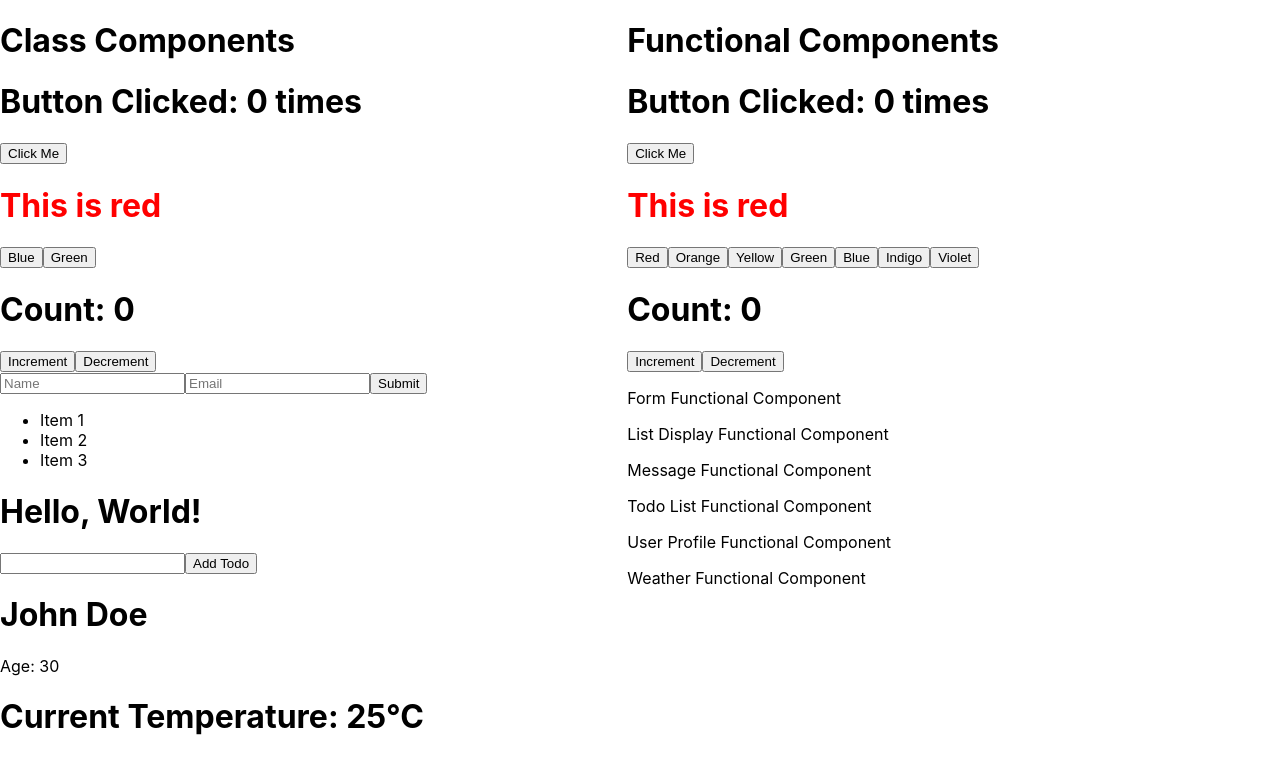
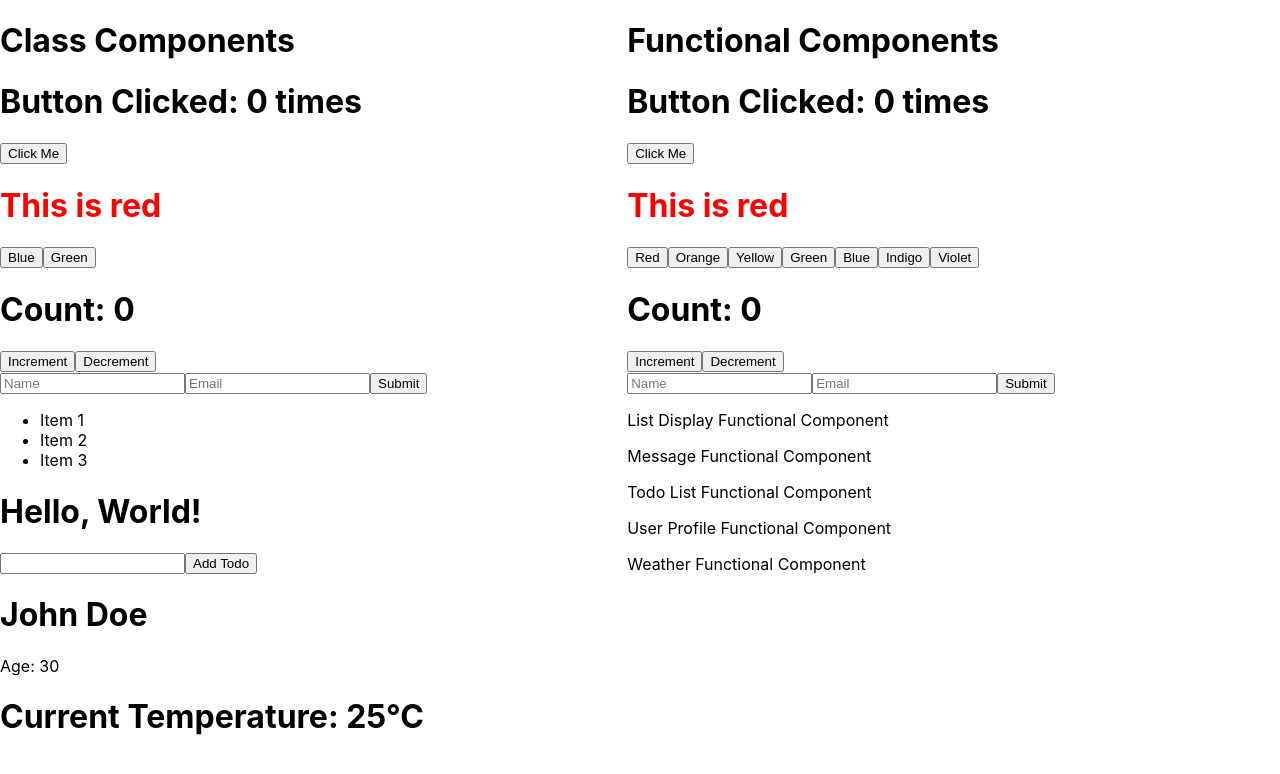
Before and after one commit to TraiLynne/ReactRefactorPractice, a React (Create React App) app in the folder app/: page / in a window 1280 px wide. Shown: the top 774 px of the page. Built offline with nearby package versions, Linux system fonts and the light colour scheme.

Commit message:
Refactored `Form` into Functional Component

```diff
--- a/app/src/components/Form/FunctionalComponent.js
+++ b/app/src/components/Form/FunctionalComponent.js
@@ -1,5 +1,40 @@
+import { useState } from "react";
+
 const ReForm = () => {
-	return <p>Form Functional Component</p>;
+	// State
+	const [name, setName] = useState("");
+	const [email, setEmail] = useState("");
+
+	const handleNameChange = (e) => {
+		setName(e.target.value);
+	};
+	const handleEmailChange = (e) => {
+		setEmail(e.target.value);
+	};
+	const handleSubmit = (e) => {
+		e.preventDefault();
+		console.table({ name, email });
+	};
+
+	return (
+		<form onSubmit={(e) => handleSubmit(e)}>
+			<input
+				type="text"
+				name="name"
+				value={name}
+				onChange={(e) => handleNameChange(e)}
+				placeholder="Name"
+			/>
+			<input
+				type="email"
+				name="email"
+				value={email}
+				onChange={(e) => handleEmailChange(e)}
+				placeholder="Email"
+			/>
+			<button type="submit">Submit</button>
+		</form>
+	);
 };
 
 export default ReForm;
```
